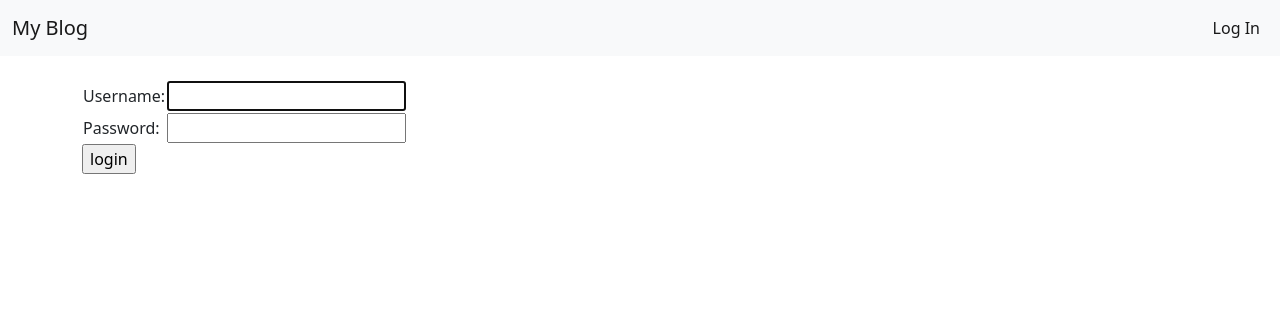
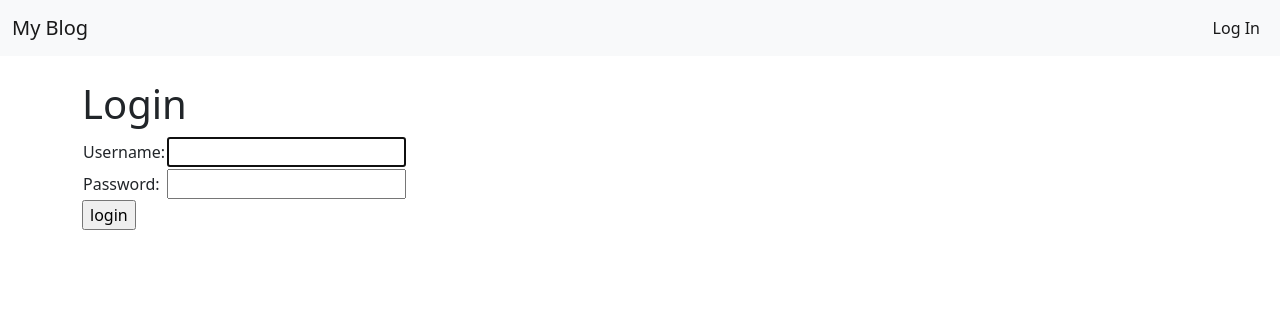
Before and after one commit to demonking15543/django-blog, a Django app: page /accounts/login/ in a window 1280 px wide. Shown: the top 316 px of the page. Run offline with Django 3.2, Linux system fonts and the light colour scheme; some libraries are stand-ins or nearby versions.

Commit message:
minor change

```diff
--- a/templates/registration/login.html
+++ b/templates/registration/login.html
@@ -16,6 +16,7 @@
   {% endif %}
 
   <form method="post" action="{% url 'login' %}">
+    <h1>Login</h1>
     {% csrf_token %}
     <table>
       <tr>
```
